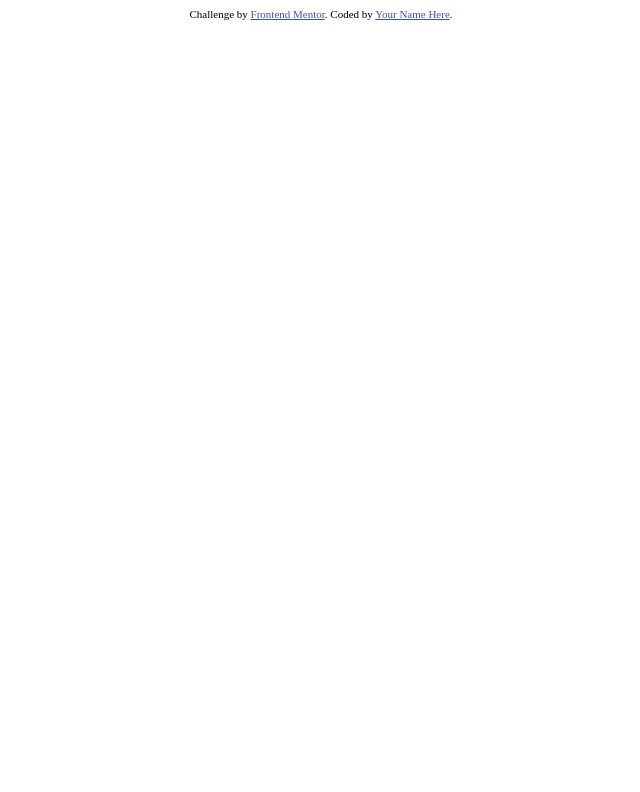
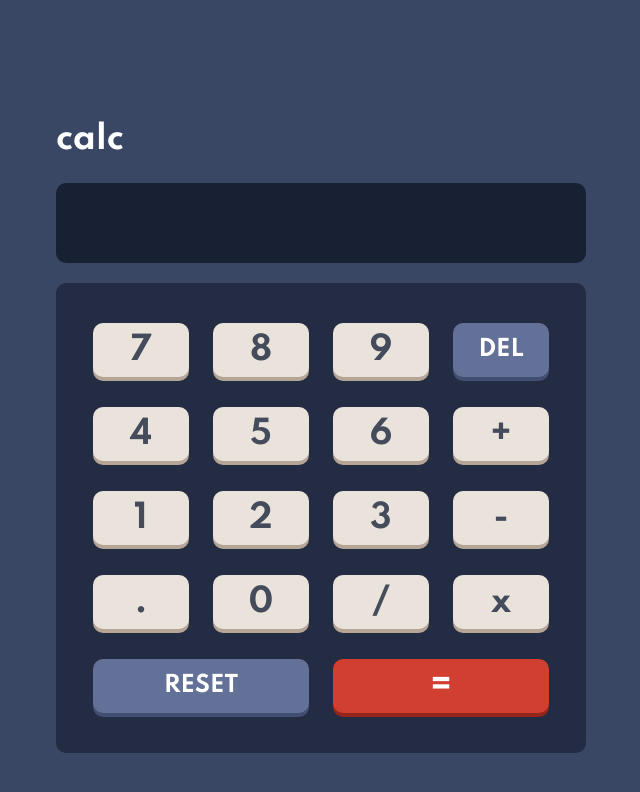
Before and after one commit to AlexC01/Calculator_App, a plain HTML site: page index.html in a window 1280 px wide. Shown: the whole page, without its empty margins (319-959 px from the left). Drawn offline with Linux system fonts and the light colour scheme.

Commit message:
html y css terminados primera fase

```diff
--- a/index.html
+++ b/index.html
@@ -2,25 +2,44 @@
 <html lang="en">
 <head>
   <meta charset="UTF-8">
-  <meta name="viewport" content="width=device-width, initial-scale=1.0"> <!-- displays site properly based on user's device -->
-
+  <meta name="viewport" content="width=device-width, initial-scale=1.0">
   <link rel="icon" type="image/png" sizes="32x32" href="./images/favicon-32x32.png">
-
-  <title>Frontend Mentor | Calculator app</title>
-
-  <!-- Feel free to remove these styles or customise in your own stylesheet 👍 -->
-  <style>
-    .attribution { font-size: 11px; text-align: center; }
-    .attribution a { color: hsl(228, 45%, 44%); }
-  </style>
+  <link rel="stylesheet" href="style.css">
+  <title>Calculator app</title>
 </head>
 <body>
-
-
-
-  <div class="attribution">
-    Challenge by <a href="https://www.frontendmentor.io?ref=challenge" target="_blank">Frontend Mentor</a>.
-    Coded by <a href="#">Your Name Here</a>.
-  </div>
+    <div class="padre_container">
+      <div class="container__hijo">
+        <div class="container__head">
+          <p>calc</p>
+        </div>
+        <div class="container__medium">
+          <p class="result"></p>
+        </div>
+        <div class="keypad">
+          <div class="keypad__container">
+            <div class="keypad_item key_num"><p class="keypad__keys">7</p></div>
+            <div class="keypad_item key_num"><p class="keypad__keys">8</p></div>
+            <div class="keypad_item key_num"><p class="keypad__keys">9</p></div>
+            <div class="keypad_item delete"><p class="keypad__keys del">DEL</p></div>
+            <div class="keypad_item key_num"><p class="keypad__keys">4</p></div>
+            <div class="keypad_item key_num"><p class="keypad__keys">5</p></div>
+            <div class="keypad_item key_num"><p class="keypad__keys">6</p></div>
+            <div class="keypad_item sum"><p class="keypad__keys">+</p></div>
+            <div class="keypad_item key_num"><p class="keypad__keys">1</p></div>
+            <div class="keypad_item key_num"><p class="keypad__keys">2</p></div>
+            <div class="keypad_item key_num"><p class="keypad__keys">3</p></div>
+            <div class="keypad_item menos"><p class="keypad__keys">-</p></div>
+            <div class="keypad_item key_num"><p class="keypad__keys">.</p></div>
+            <div class="keypad_item key_num"><p class="keypad__keys">0</p></div>
+            <div class="keypad_item division"><p class="keypad__keys">/</p></div>
+            <div class="keypad_item mult"><p class="keypad__keys">x</p></div>
+            <div class="keypad_item reset"><p class="keypad__keys reset">RESET</p></div>
+            <div class="keypad_item equal"><p class="keypad__keys igual">=</p></div>
+          </div>
+        </div>
+      </div>
+    </div>
+  <script src="script.js"></script>
 </body>
 </html>
--- /dev/null
+++ b/style.css
@@ -0,0 +1,104 @@
+@import url('https://fonts.googleapis.com/css2?family=Spartan:wght@700&display=swap');
+*{
+    padding: 0;
+    margin: 0;
+    box-sizing: border-box;
+    font-family: 'Spartan', sans-serif;
+    user-select: none;
+}
+
+:root{
+    --background-1: hsl(222, 26%, 31%);
+    --background1-result: hsl(224, 36%, 15%);
+    --background1-keypadback: hsl(223, 31%, 20%);
+}
+
+body{
+    background-color: var(--background-1);
+}
+
+p{
+    font-size: 32px;
+    text-align: left;
+    color: white;
+}
+
+.padre_container{
+    display: flex;
+    justify-content: center;
+    align-items: center;
+    flex-direction: column;
+    margin-top: 120px;
+}
+
+.container__medium{
+    width: 530px;
+    margin-top: 25px;
+    border-radius: 10px;
+    padding: 20px;
+    height: 80px;
+    background-color: var(--background1-result);
+}
+
+.result{
+    text-align: end;
+    font-weight: bold;
+}
+
+.keypad__container{
+    background-color: var(--background1-keypadback);
+    border-radius: 10px;
+    width: 530px;
+    padding: 25px;
+    margin: 20px 0;
+    display: flex;
+    flex-flow: wrap;
+}
+
+.keypad_item{
+    width: 96px;
+    padding: 8px 15px;
+    display: flex;
+    justify-content: center;
+    align-items: center;
+    cursor: pointer;
+    border-radius: 10px;
+    background-color: hsl(30, 25%, 89%);
+    box-shadow: 0px 4px 0px 0px hsl(28, 16%, 65%);
+    margin: 15px 12px;
+}
+
+.keypad__keys{
+    color: hsl(221, 14%, 31%);
+}
+
+.keypad_item:active{
+    transform: scale(0.95);
+    box-shadow: 0px 3px 0px 0px hsl(28, 16%, 65%);
+    transition-duration: .3s;
+}
+
+.keypad_item:nth-child(17){
+    flex-grow: 2;
+}
+
+.keypad_item:nth-child(17), .keypad_item:nth-child(4){
+    background-color: hsl(225, 21%, 49%);
+    box-shadow: 0px 4px 0px 0px hsl(224, 28%, 35%);
+}
+
+.keypad_item:last-child{
+    flex-grow: 2;
+    background-color: hsl(6, 63%, 50%);
+    box-shadow: 0px 4px 0px 0px hsl(6, 70%, 34%);
+}
+
+.igual{
+    color: white;
+}
+
+
+.reset, .del{
+    font-size: 22px;
+    color: white;
+}
```
